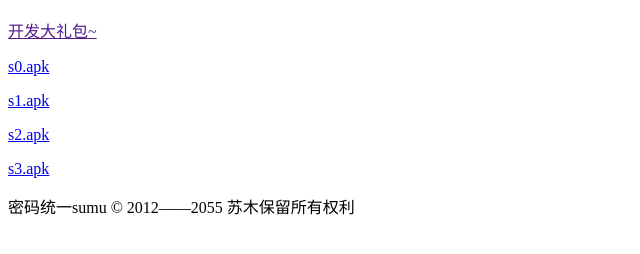
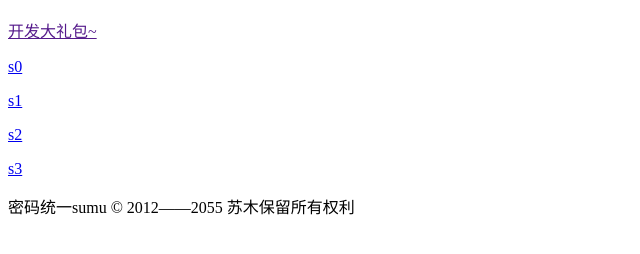
Before and after one commit to qyxwcnm/Download, a plain HTML site: page index.html in a window 1280 px wide. Shown: the part 48-302 px from the top of the page, without its empty margins (0-640 px from the left). Drawn offline with Linux system fonts and the light colour scheme.

Commit message:
Update index.html

```diff
--- a/index.html
+++ b/index.html
@@ -10,10 +10,10 @@
 
       </p>
       <p>
-        <p><a href="https://qyxwcnm.github.io/Download/apk/s0">s0.apk</a></p>
-        <p><a href="https://qyxwcnm.github.io/Download/apk/s1">s1.apk</a></p>
-        <p><a href="https://qyxwcnm.github.io/Download/apk/s2">s2.apk</a></p>
-        <p><a href="https://qyxwcnm.github.io/Download/apk/s3">s3.apk</a></p>
+        <p><a href="https://qyxwcnm.github.io/Download/apk/s0.apk">s0</a></p>
+        <p><a href="https://qyxwcnm.github.io/Download/apk/s1.apk">s1</a></p>
+        <p><a href="https://qyxwcnm.github.io/Download/apk/s2.apk">s2</a></p>
+        <p><a href="https://qyxwcnm.github.io/Download/apk/s3.apk">s3</a></p>
       </p>
 
 
```
